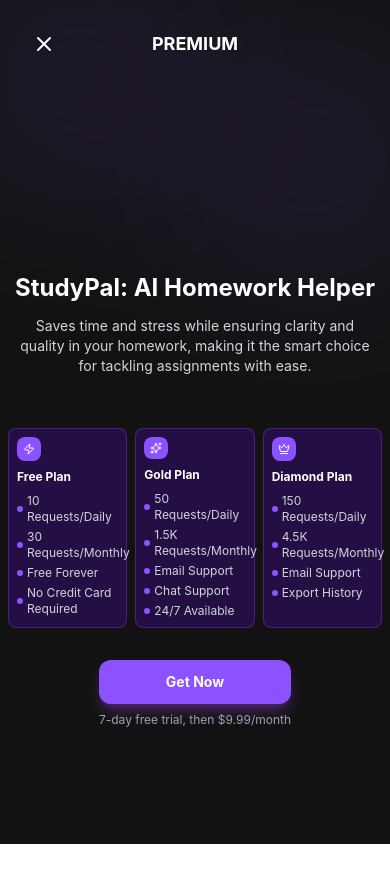
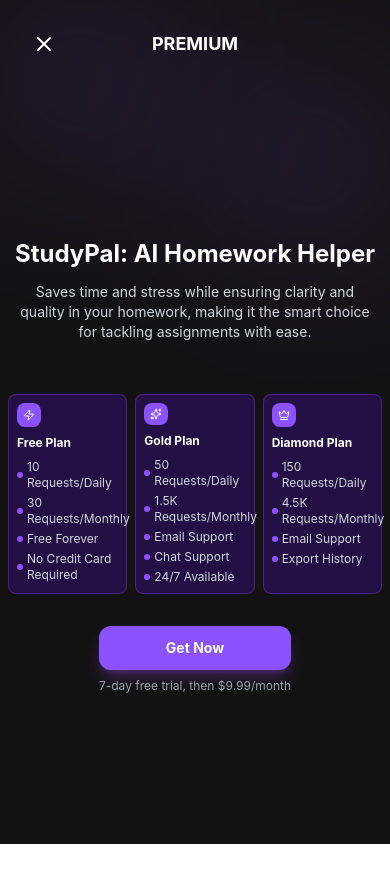
Before and after one commit to dlo137/StudyPal-AI, a React (Vite) app: page /#/premium in a window 390 px wide. Shown: the top 882 px of the page. After the commit the page ends 844 px from the top, so only its background shows below. Built offline with nearby package versions, Linux system fonts and the light colour scheme.

Commit message:
updated mobile responsiveness

```diff
--- a/src/pages/PremiumFeatures.tsx
+++ b/src/pages/PremiumFeatures.tsx
@@ -27,7 +27,8 @@
         <div className="absolute w-40 h-40 bg-[#8C52FF] rounded-full filter blur-[100px] top-20 right-0 opacity-30"></div>
       </div>
 
-      <div className="relative z-10 max-w-5xl mx-auto w-full pt-1 pl-2 pr-2 sm:pl-4 sm:pr-4 md:pl-6 md:pr-6 pb-6 flex flex-col justify-center min-h-screen sm:min-h-0">
+      {/* Title, Descriptions, Cards, Button, etc */}
+      <div className="relative z-10 max-w-5xl mx-auto w-full px-2 sm:px-4 md:px-6 flex flex-col justify-center flex-1">
         {/* Title and Description Section */}
         <div className="text-center mb-8 sm:mb-10 md:mb-12">
           <h1 className="text-2xl sm:text-3xl md:text-4xl font-bold mb-3 md:mb-4">StudyPal: AI Homework Helper</h1>
```
